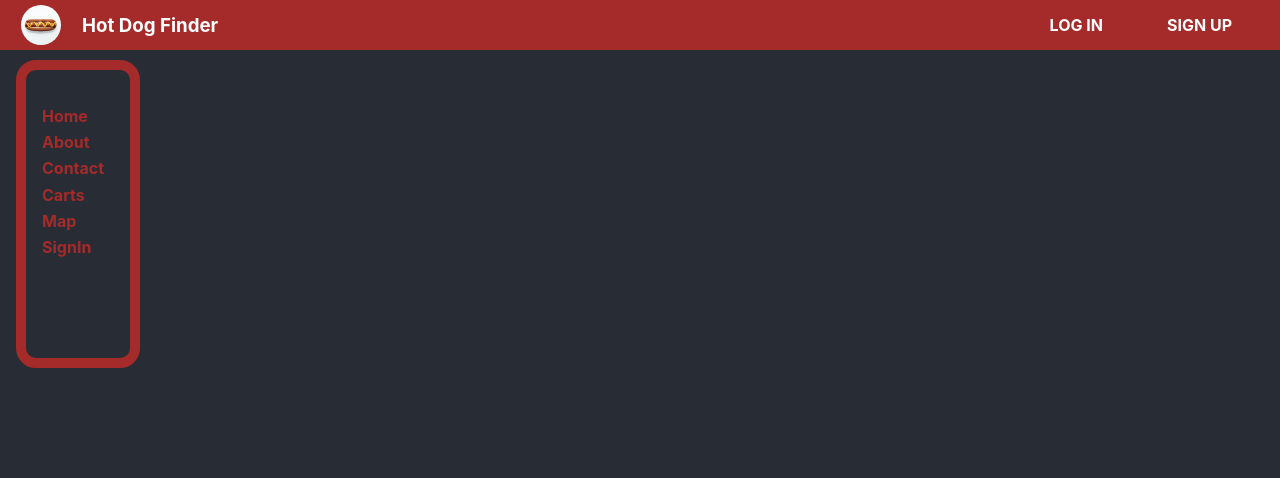
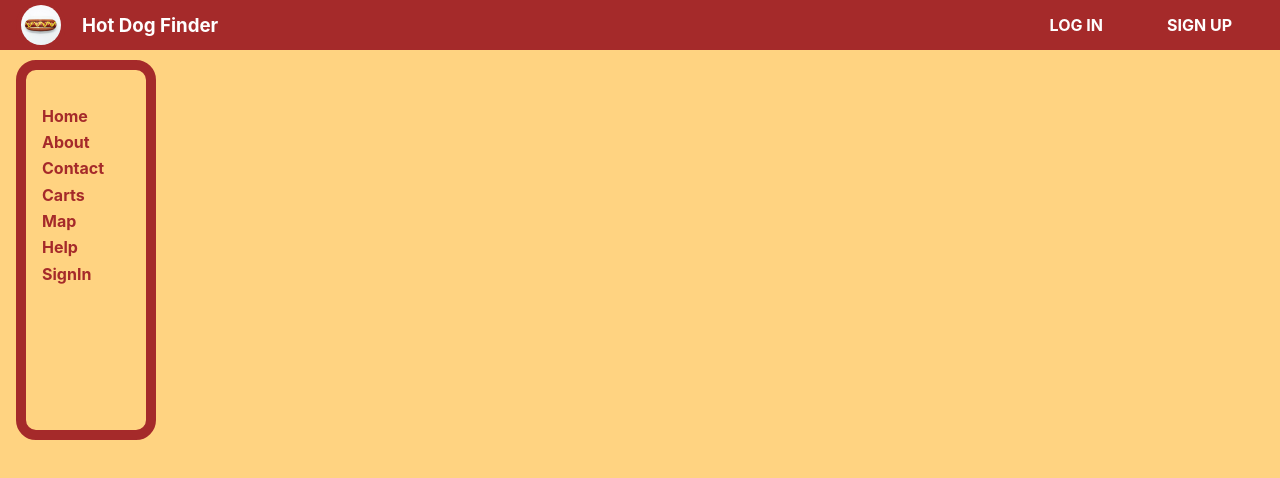
Before and after one commit to chonger878/Hot-Dog-Cart-Finder-App, a React (Create React App) app in the folder front-end-react/: page / in a window 1280 px wide. Shown: the top 478 px of the page. Built offline with nearby package versions, Linux system fonts and the light colour scheme; what google-maps-react would draw is missing.

Commit message:
more changes

```diff
--- a/front-end-react/src/components/nav/Nav.css
+++ b/front-end-react/src/components/nav/Nav.css
@@ -9,8 +9,8 @@
     left: 1rem;
     top: 4.4rem;
     margin-top: -10px;
-    height: 36vh;
-    width: 13vh;
+    height: 45vh;
+    width: 15vh;
   }
 
 .nav-links {
--- a/front-end-react/src/components/nav/Nav.js
+++ b/front-end-react/src/components/nav/Nav.js
@@ -12,6 +12,7 @@ var Nav = () => {
                 <li><a href="/contact">Contact</a></li>
                 <li><a href="/carts">Carts</a></li>
                 <li><a href="/map">Map</a></li>
+                <li><a href="/help">Help</a></li>
                 <li><a href="/signin">SignIn</a></li>
             </ul>
         </nav>
--- a/front-end-react/src/index.css
+++ b/front-end-react/src/index.css
@@ -12,7 +12,7 @@ body {
     sans-serif;
   -webkit-font-smoothing: antialiased;
   -moz-osx-font-smoothing: grayscale;
-  background-color: #282c34;
+  background-color: rgb(255, 211, 129);
   height: 100%;
   width: 100%;
 }
```
